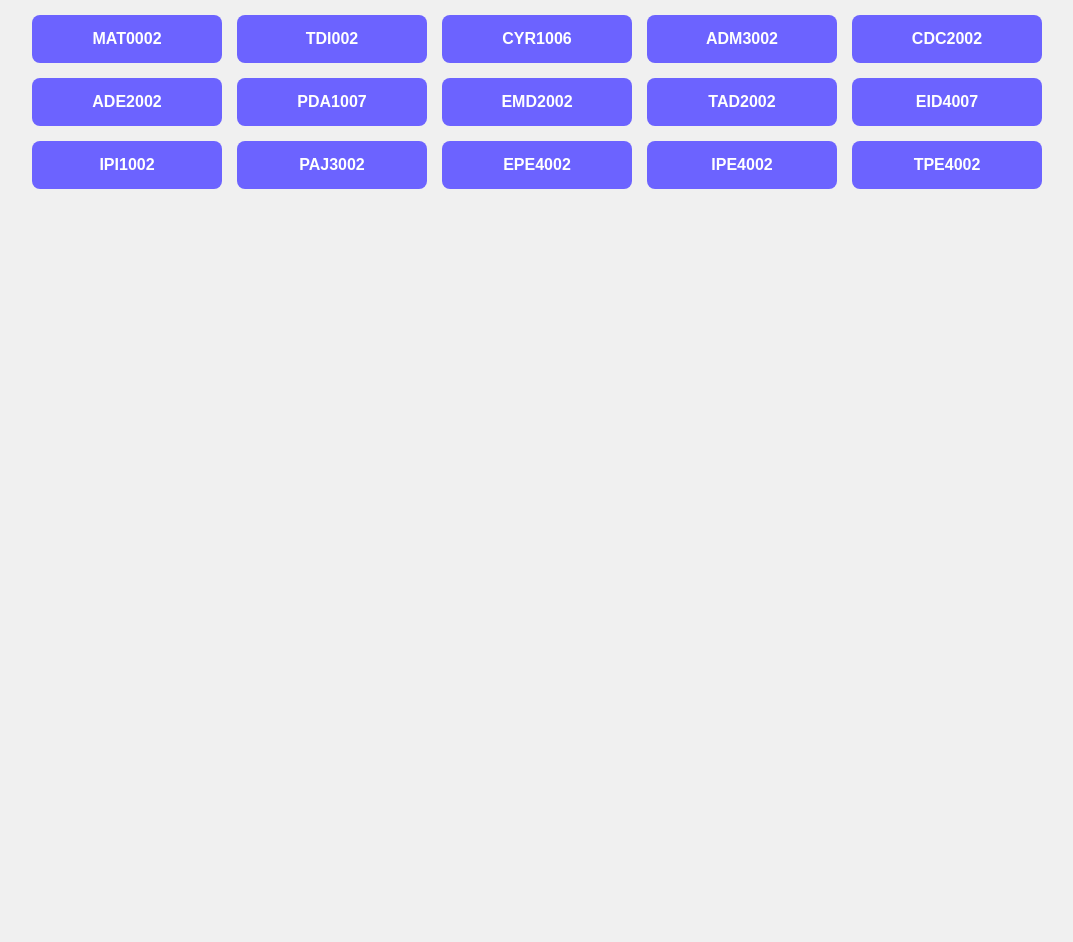
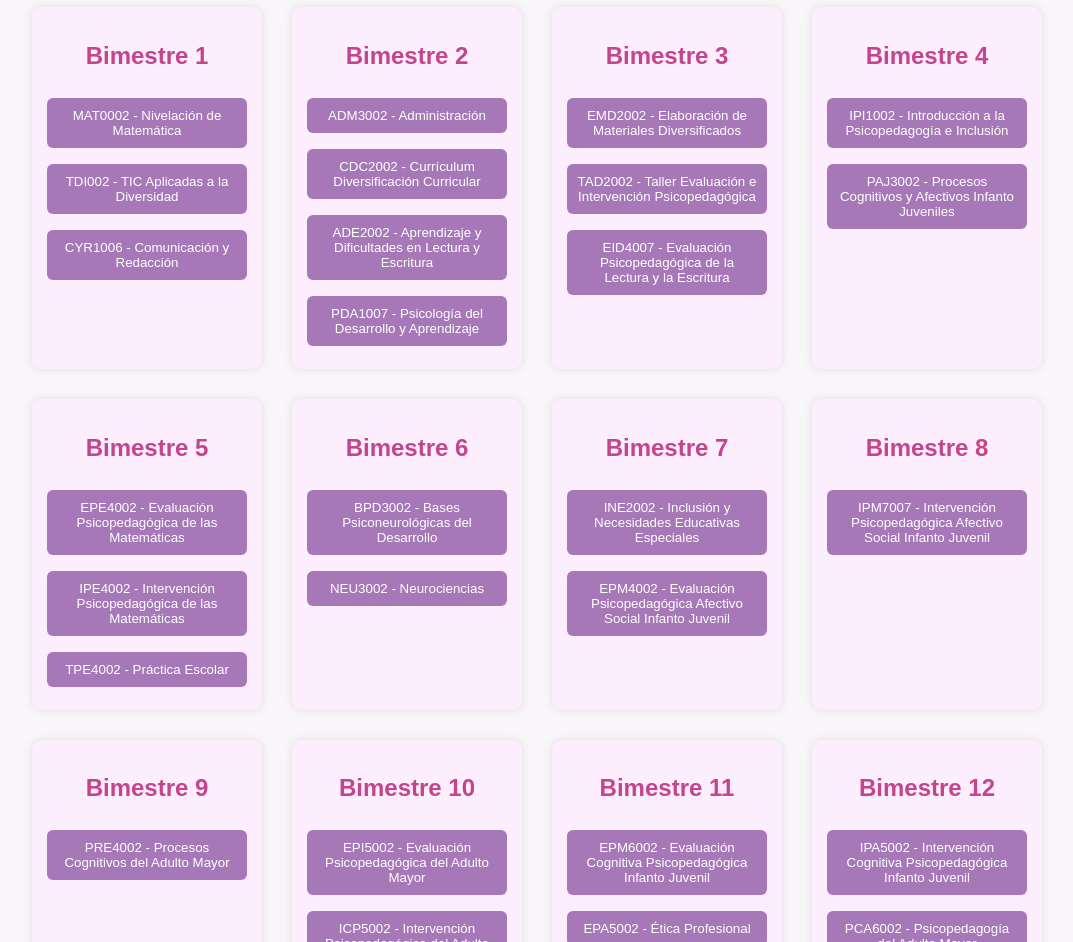
Before and after one commit to 90staam/paupau, a plain HTML site: page index.html in a window 1280 px wide. Shown: the part 93-1035 px from the top of the page, without its empty margins (103-1176 px from the left). Before the commit the page ends 800 px from the top, so only its background shows below. Drawn offline with Linux system fonts and the light colour scheme.

Commit message:
Update index.html

```diff
--- a/index.html
+++ b/index.html
@@ -2,126 +2,170 @@
 <html lang="es">
 <head>
   <meta charset="UTF-8">
-  <title>Malla Psicopedagogía</title>
-  <link rel="stylesheet" href="style.css">
+  <title>Malla Psicopedagogía Interactiva</title>
   <style>
     body {
       font-family: Arial, sans-serif;
-      text-align: center;
-      background: #f0f0f0;
+      background: #f9f6f9;
       margin: 0;
       padding: 20px;
+      color: #333;
     }
     h1 {
-      margin-bottom: 30px;
+      text-align: center;
+      color: #8e44ad;
     }
-    .grid {
+    .container {
       display: flex;
       flex-wrap: wrap;
       justify-content: center;
-      gap: 15px;
+      gap: 30px;
+    }
+    .bimestre {
+      background: #fceefc;
+      border-radius: 10px;
+      padding: 15px;
+      width: 200px;
+      box-shadow: 0 0 10px rgba(0,0,0,0.1);
+    }
+    .bimestre h2 {
+      text-align: center;
+      color: #c4458d;
     }
     .asignatura {
-      background-color: #6c63ff;
+      background-color: #a678b7;
       color: white;
-      padding: 15px;
-      border-radius: 8px;
+      padding: 10px;
+      margin: 8px 0;
+      border: none;
+      width: 100%;
+      border-radius: 6px;
       cursor: pointer;
-      width: 160px;
-      font-weight: bold;
+      transition: background-color 0.3s;
     }
-    .detalle {
-      margin-top: 40px;
-      padding: 20px;
-      background-color: white;
-      border-radius: 8px;
-      box-shadow: 0px 0px 10px #ccc;
-      max-width: 600px;
-      margin-left: auto;
-      margin-right: auto;
-      display: none;
+    .asignatura.checked {
+      background-color: #e5b4cf;
+      text-decoration: line-through;
     }
   </style>
 </head>
 <body>
   <h1>Malla Psicopedagogía</h1>
-  <div class="grid">
-    <div class="asignatura" onclick="mostrarDetalle('MAT0002')">MAT0002</div>
-    <div class="asignatura" onclick="mostrarDetalle('TDI002')">TDI002</div>
-    <div class="asignatura" onclick="mostrarDetalle('CYR1006')">CYR1006</div>
-    <div class="asignatura" onclick="mostrarDetalle('ADM3002')">ADM3002</div>
-    <div class="asignatura" onclick="mostrarDetalle('CDC2002')">CDC2002</div>
-    <div class="asignatura" onclick="mostrarDetalle('ADE2002')">ADE2002</div>
-    <div class="asignatura" onclick="mostrarDetalle('PDA1007')">PDA1007</div>
-    <div class="asignatura" onclick="mostrarDetalle('EMD2002')">EMD2002</div>
-    <div class="asignatura" onclick="mostrarDetalle('TAD2002')">TAD2002</div>
-    <div class="asignatura" onclick="mostrarDetalle('EID4007')">EID4007</div>
-    <div class="asignatura" onclick="mostrarDetalle('IPI1002')">IPI1002</div>
-    <div class="asignatura" onclick="mostrarDetalle('PAJ3002')">PAJ3002</div>
-    <div class="asignatura" onclick="mostrarDetalle('EPE4002')">EPE4002</div>
-    <div class="asignatura" onclick="mostrarDetalle('IPE4002')">IPE4002</div>
-    <div class="asignatura" onclick="mostrarDetalle('TPE4002')">TPE4002</div>
-  </div>
-  <div id="detalle" class="detalle"></div>
+  <div class="container" id="malla"></div>
 
   <script>
-    function mostrarDetalle(codigo) {
-      const detalle = document.getElementById("detalle");
-      let contenido = "";
+    const mallaData = {
+      "Bimestre 1": [
+        "MAT0002 - Nivelación de Matemática",
+        "TDI002 - TIC Aplicadas a la Diversidad",
+        "CYR1006 - Comunicación y Redacción"
+      ],
+      "Bimestre 2": [
+        "ADM3002 - Administración",
+        "CDC2002 - Currículum Diversificación Curricular",
+        "ADE2002 - Aprendizaje y Dificultades en Lectura y Escritura",
+        "PDA1007 - Psicología del Desarrollo y Aprendizaje"
+      ],
+      "Bimestre 3": [
+        "EMD2002 - Elaboración de Materiales Diversificados",
+        "TAD2002 - Taller Evaluación e Intervención Psicopedagógica",
+        "EID4007 - Evaluación Psicopedagógica de la Lectura y la Escritura"
+      ],
+      "Bimestre 4": [
+        "IPI1002 - Introducción a la Psicopedagogía e Inclusión",
+        "PAJ3002 - Procesos Cognitivos y Afectivos Infanto Juveniles"
+      ],
+      "Bimestre 5": [
+        "EPE4002 - Evaluación Psicopedagógica de las Matemáticas",
+        "IPE4002 - Intervención Psicopedagógica de las Matemáticas",
+        "TPE4002 - Práctica Escolar"
+      ],
+      "Bimestre 6": [
+        "BPD3002 - Bases Psiconeurológicas del Desarrollo",
+        "NEU3002 - Neurociencias"
+      ],
+      "Bimestre 7": [
+        "INE2002 - Inclusión y Necesidades Educativas Especiales",
+        "EPM4002 - Evaluación Psicopedagógica Afectivo Social Infanto Juvenil"
+      ],
+      "Bimestre 8": [
+        "IPM7007 - Intervención Psicopedagógica Afectivo Social Infanto Juvenil"
+      ],
+      "Bimestre 9": [
+        "PRE4002 - Procesos Cognitivos del Adulto Mayor"
+      ],
+      "Bimestre 10": [
+        "EPI5002 - Evaluación Psicopedagógica del Adulto Mayor",
+        "ICP5002 - Intervención Psicopedagógica del Adulto Mayor",
+        "GTG6002 - Gerontología"
+      ],
+      "Bimestre 11": [
+        "EPM6002 - Evaluación Cognitiva Psicopedagógica Infanto Juvenil",
+        "EPA5002 - Ética Profesional"
+      ],
+      "Bimestre 12": [
+        "IPA5002 - Intervención Cognitiva Psicopedagógica Infanto Juvenil",
+        "PCA6002 - Psicopedagogía del Adulto Mayor"
+      ],
+      "Bimestre 13": [
+        "IPM6002 - Intervención Psicopedagógica del Adulto Mayor",
+        "PAM6002 - Práctica Adultos Mayores"
+      ],
+      "Bimestre 14": [
+        "CYF7002 - Comunidad y Familia",
+        "APC7002 - Atención Psicopedagógica Comunitaria"
+      ],
+      "Bimestre 15": [
+        "TPA8002 - Taller de Psicopedagogía Aplicado",
+        "EMP002 - Emprendimiento"
+      ],
+      "Bimestre 16": [
+        "SDT6002 - Seminario de Título",
+        "RPC7002 - Redes y Proyectos Comunitarios"
+      ],
+      "Bimestre 17": [
+        "DPC7002 - Desarrollo de Proyectos Comunitarios"
+      ],
+      "Bimestre 18": [
+        "PLB8002 - Psicopedagogía Laboral"
+      ],
+      "Bimestre 19": [
+        "OYL8002 - Organización y Liderazgo"
+      ],
+      "Bimestre 20": [
+        "ETE8007 - Examen de Título"
+      ]
+    };
 
-      switch(codigo) {
-        case "MAT0002":
-          contenido = "<h2>Nivelación de Matemática</h2><p>Horas: 72 | Bimestre 1</p>";
-          break;
-        case "TDI002":
-          contenido = "<h2>TIC Aplicadas a la Diversidad</h2><p>Horas: 54 | Bimestre 1</p>";
-          break;
-        case "CYR1006":
-          contenido = "<h2>Comunicación y Redacción</h2><p>Horas: 54 | Bimestre 1</p>";
-          break;
-        case "ADM3002":
-          contenido = "<h2>Administración</h2><p>Horas: 72 | Bimestre 2</p>";
-          break;
-        case "CDC2002":
-          contenido = "<h2>Currículum Diversificación Curricular</h2><p>Horas: 90 | Bimestre 2</p>";
-          break;
-        case "ADE2002":
-          contenido = "<h2>Aprendizaje y Dificultades en Lectura y Escritura</h2><p>Horas: 72 | Bimestre 2</p>";
-          break;
-        case "PDA1007":
-          contenido = "<h2>Psicología del Desarrollo y Aprendizaje</h2><p>Horas: 90 | Bimestre 2</p>";
-          break;
-        case "EMD2002":
-          contenido = "<h2>Elaboración de Materiales Diversificados</h2><p>Horas: 72 | Bimestre 3</p>";
-          break;
-        case "TAD2002":
-          contenido = "<h2>Taller Evaluación e Intervención Psicopedagógica</h2><p>Horas: 72 | Bimestre 3</p>";
-          break;
-        case "EID4007":
-          contenido = "<h2>Evaluación Psicopedagógica de la Lectura y la Escritura</h2><p>Horas: 90 | Bimestre 3</p>";
-          break;
-        case "IPI1002":
-          contenido = "<h2>Introducción a la Psicopedagogía e Inclusión</h2><p>Horas: 90 | Bimestre 4</p>";
-          break;
-        case "PAJ3002":
-          contenido = "<h2>Procesos Cognitivos y Afectivos Infanto Juveniles</h2><p>Horas: 90 | Bimestre 4</p>";
-          break;
-        case "EPE4002":
-          contenido = "<h2>Evaluación Psicopedagógica de las Matemáticas</h2><p>Horas: 108 | Bimestre 5</p>";
-          break;
-        case "IPE4002":
-          contenido = "<h2>Intervención Psicopedagógica de las Matemáticas</h2><p>Horas: 90 | Bimestre 5</p>";
-          break;
-        case "TPE4002":
-          contenido = "<h2>Práctica Escolar</h2><p>Horas: 108 | Bimestre 5</p>";
-          break;
-        default:
-          contenido = "<p>Información no disponible.</p>";
-      }
+    const container = document.getElementById("malla");
 
-      detalle.innerHTML = contenido;
-      detalle.style.display = "block";
-    }
+    Object.entries(mallaData).forEach(([bimestre, asignaturas]) => {
+      const bimestreDiv = document.createElement("div");
+      bimestreDiv.className = "bimestre";
+      const title = document.createElement("h2");
+      title.textContent = bimestre;
+      bimestreDiv.appendChild(title);
+
+      asignaturas.forEach(asig => {
+        const btn = document.createElement("button");
+        btn.className = "asignatura";
+        btn.textContent = asig;
+
+        const key = `asig-${asig}`;
+        if (localStorage.getItem(key) === "checked") {
+          btn.classList.add("checked");
+        }
+
+        btn.addEventListener("click", () => {
+          btn.classList.toggle("checked");
+          localStorage.setItem(key, btn.classList.contains("checked") ? "checked" : "");
+        });
+
+        bimestreDiv.appendChild(btn);
+      });
+
+      container.appendChild(bimestreDiv);
+    });
   </script>
 </body>
 </html>
```
